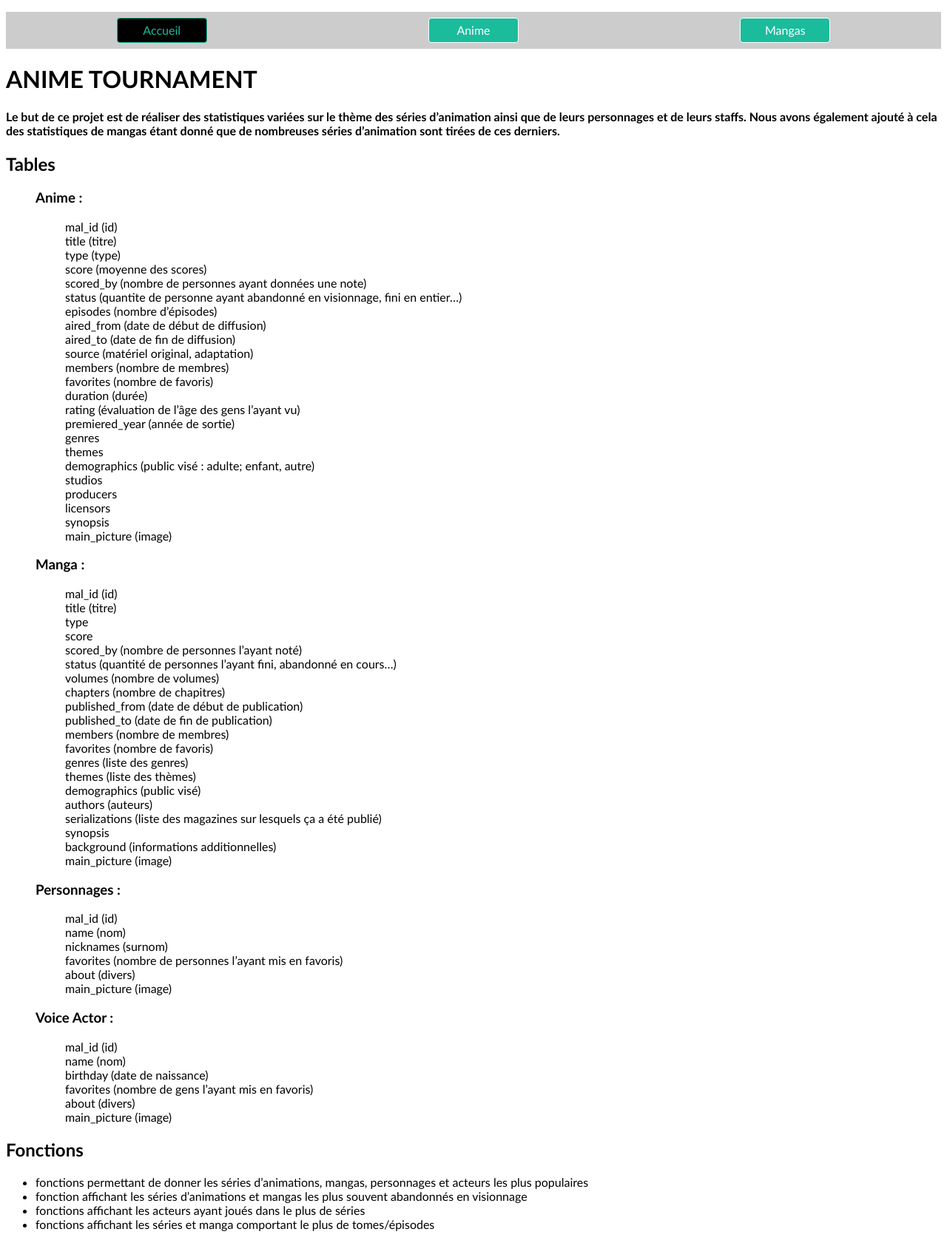
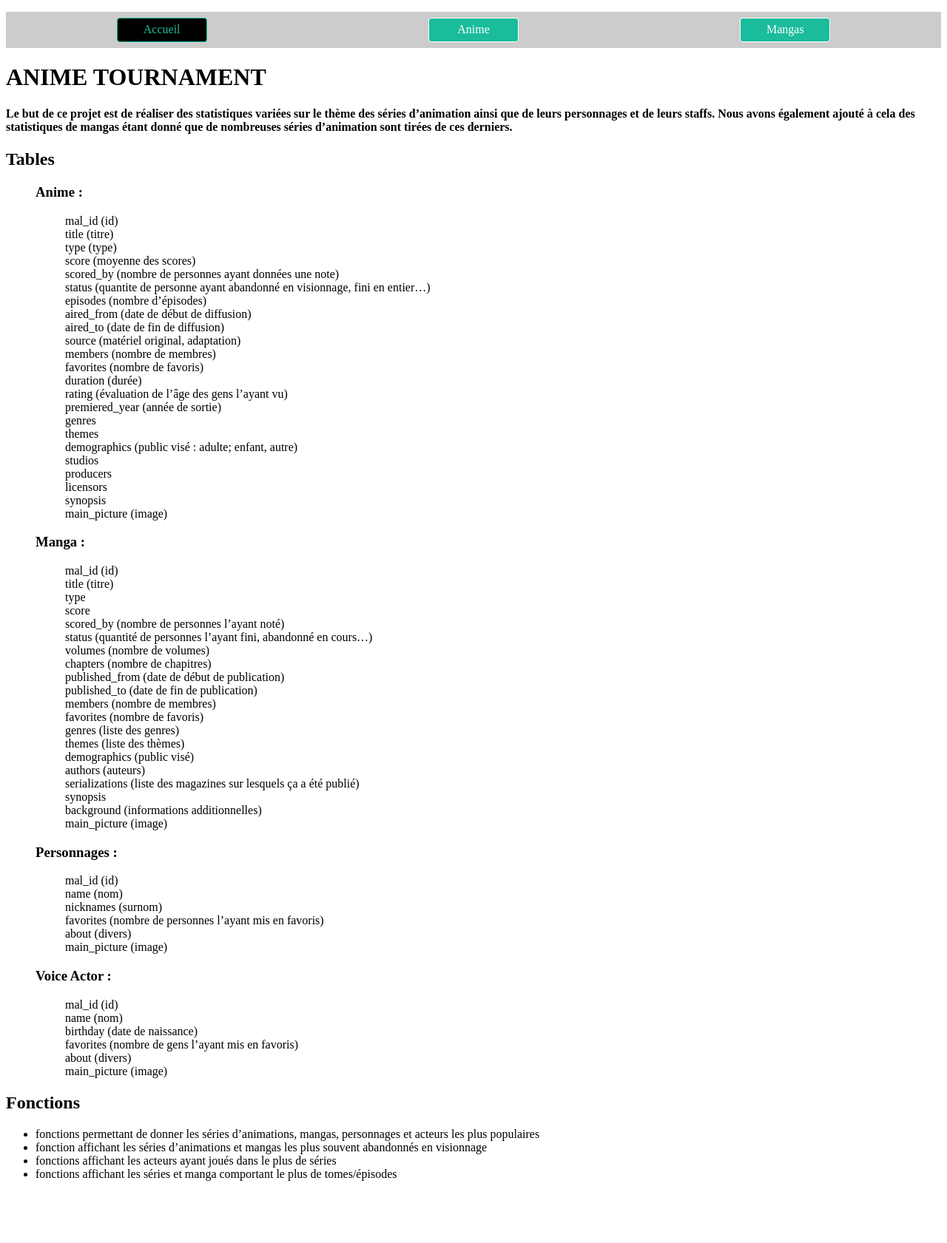
Before and after one commit to darksayter/SAE_BDD_PHP, a PHP site: page / in a window 1280 px wide. Shown: the whole page at 74% size. After the commit the page ends 1597 px from the top, so only its background shows below. Run offline with PHP 8.4, Linux system fonts and the light colour scheme.

Commit message:
Update style.css

```diff
--- a/page_web_debut/style.css
+++ b/page_web_debut/style.css
@@ -1,5 +1,5 @@
 body {
-    font-family: "Trebuchet MS";
+    font-family: "Script bold";
 }
 .menu {
     display: flex;                /* Transformation en flexbox */
```
